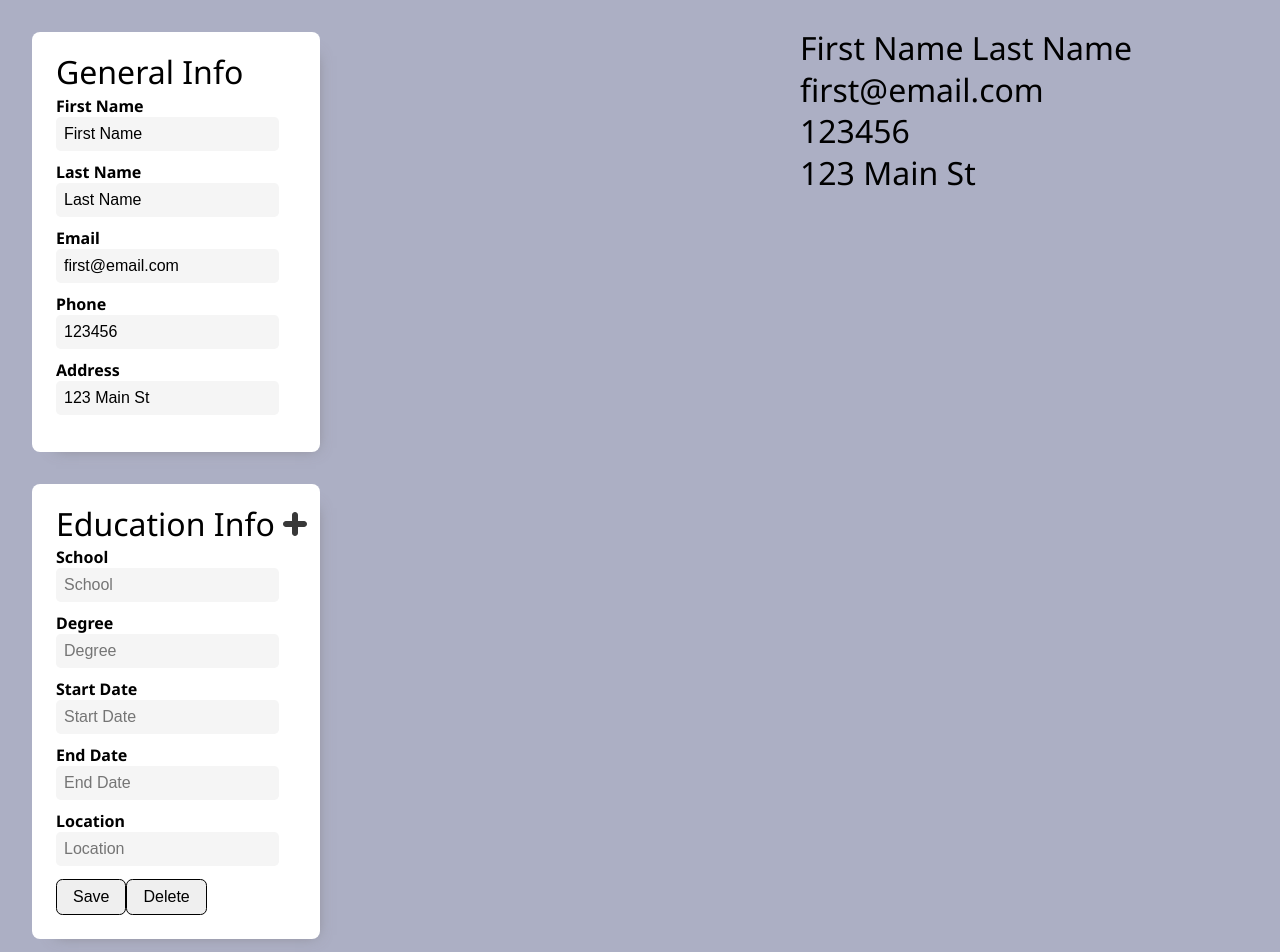
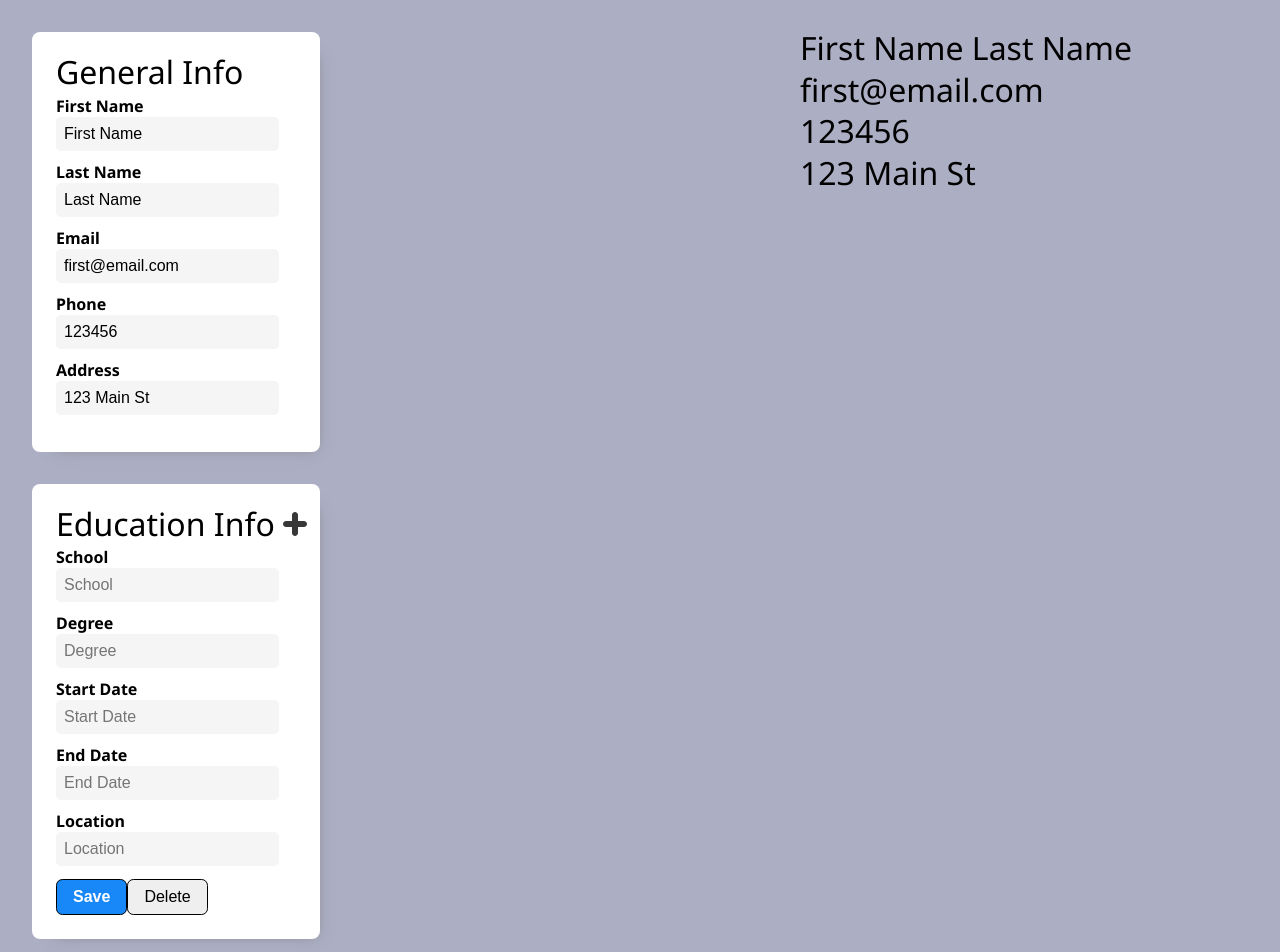
Before and after one commit to ImmaCheetah/cv-app, a React (Vite) app: page / in a window 1280 px wide. Shown: the top 952 px of the page. Built offline with nearby package versions, Linux system fonts and the light colour scheme.

Commit message:
fix: add another state variable to decouple edu and exp btns

```diff
--- a/src/App.jsx
+++ b/src/App.jsx
@@ -10,7 +10,8 @@ import ExperienceDisplay from './components/ExperienceDisplay'
 
 
 function App() {
-  const [activeIndex, setActiveIndex] = useState(0);
+  const [activeEduIndex, setActiveEduIndex] = useState(0);
+  const [activeExpIndex, setActiveExpIndex] = useState(0);
 
   const [user, setUser] = useState({
     firstName: 'First Name',
@@ -123,9 +124,9 @@ function App() {
       <>
         <EducationInfo
           {...education}
-          isActive={activeIndex === index}
-          onClick={() => setActiveIndex(index)}
-          onToggle={() => setActiveIndex(false)}
+          isActive={activeEduIndex === index}
+          onClick={() => setActiveEduIndex(index)}
+          onToggle={() => setActiveEduIndex(false)}
           onRemove={() => removeEducation(education.id)}
           onChange={(e) => handleEducationChange(education.id, e)}
         />
@@ -138,9 +139,9 @@ function App() {
       <>
         <ExperienceInfo
           {...experience}
-          isActive={activeIndex === index}
-          onClick={() => setActiveIndex(index)}
-          onToggle={() => setActiveIndex(false)}
+          isActive={activeExpIndex === index}
+          onClick={() => setActiveExpIndex(index)}
+          onToggle={() => setActiveExpIndex(false)}
           onRemove={() => removeExperience(experience.id)}
           onChange={(e) => handleExperienceChange(experience.id, e)}
         />
--- a/src/components/EducationInfo.jsx
+++ b/src/components/EducationInfo.jsx
@@ -60,7 +60,9 @@ export default function EducationInfo(props) {
                     value={props.location}
                     onChange={props.onChange}
                 />
-                <button onClick={(e) => {
+                <button
+                    className='save-btn'
+                    onClick={(e) => {
                         e.preventDefault()
                         props.onToggle()
                     }}>
```
